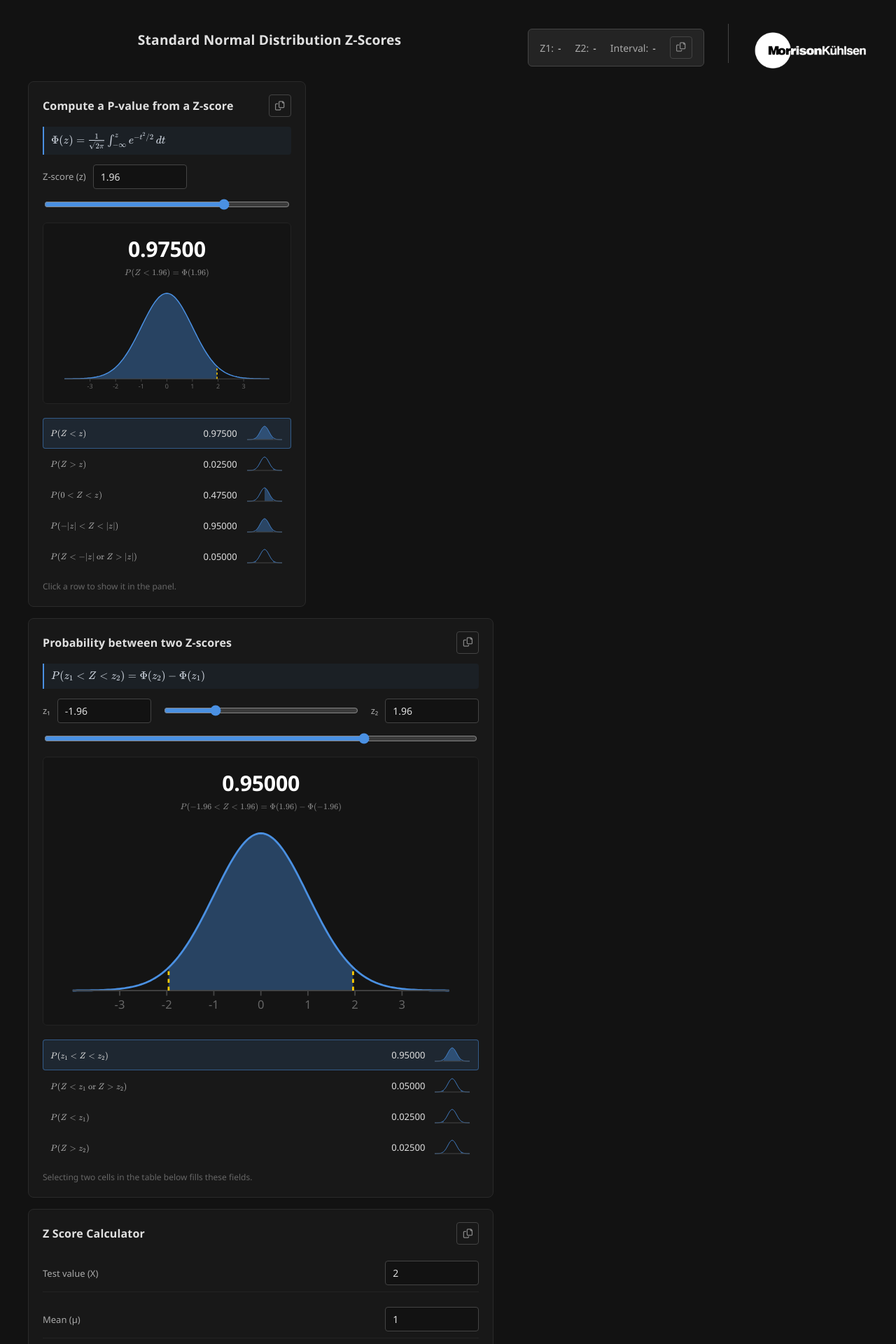
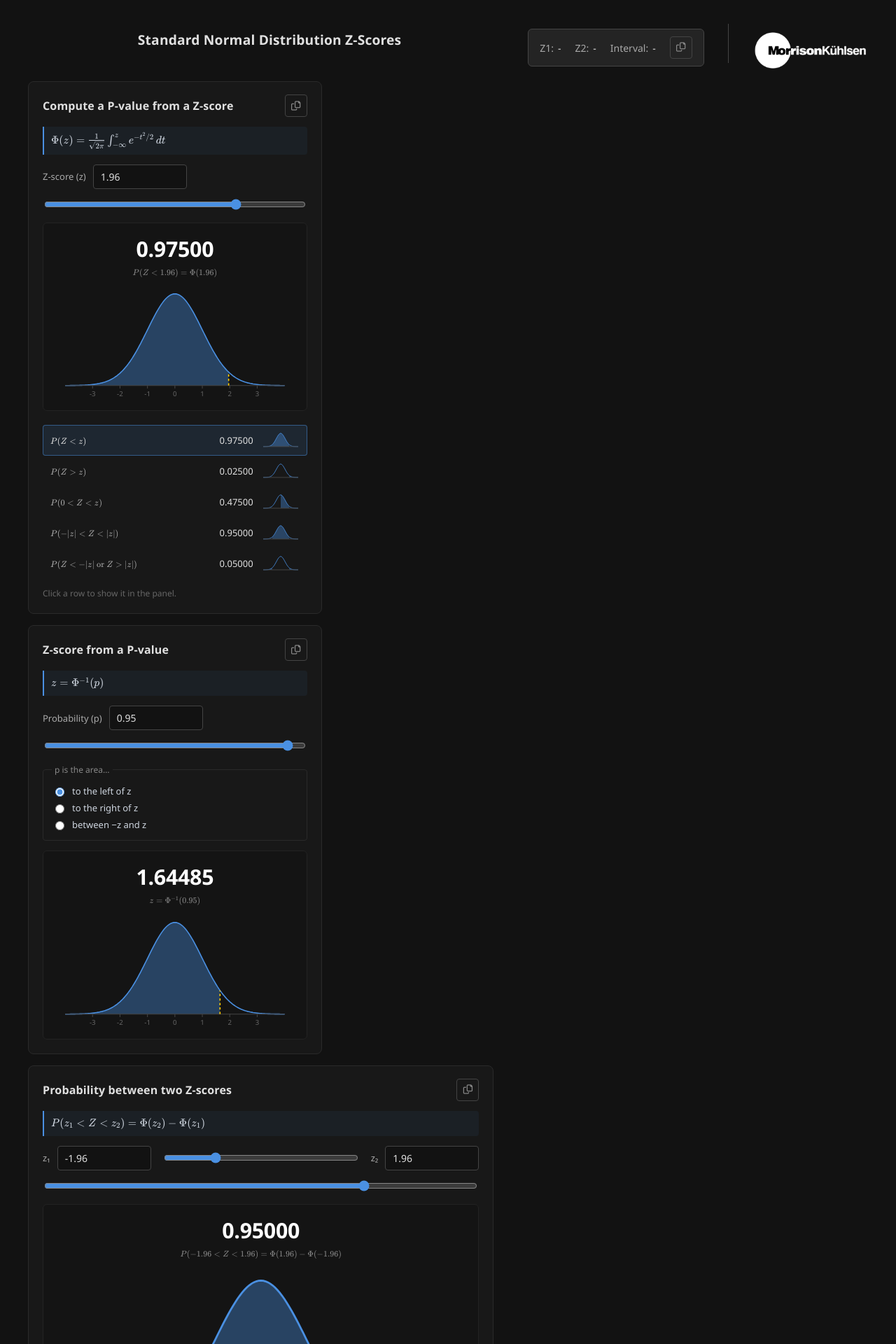
Before and after one commit to morrisonkuhlsen/morrisonkuhlsen, a Jekyll site: the page ztable.html, which Jekyll copies as it is, in a window 1280 px wide. Shown: the top 1920 px of the page at 70% size. Built offline with Jekyll 4.4.1, drawn with Linux system fonts in a browser that asks for light colours; some of the changed text lies outside the part shown.

Commit message:
feat: z a partir de uma probabilidade e cartão de valores críticos
O caminho de volta que faltava: dado p, qual z. A escolha da área é explícita
— à esquerda, à direita ou central —, porque o mesmo p dá três z diferentes e
supor um deles seria escolher pelo leitor.

O cartão de valores críticos cobre a consulta que se repete o dia inteiro:
80% a 99,9%, uni e bicaudal. Os números saem da mesma inversa, não de uma
lista escrita à mão, para não haver duas fontes de verdade — e cada um é um
botão que devolve o z ao primeiro card, fechando o ciclo valor crítico → área.

A inversa é a aproximação racional de Acklam com um passo de Halley sobre a
cdf: conferida contra os quantis de referência, o pior erro foi 1e-14.

Co-Authored-By: Claude Opus 5 <noreply@anthropic.com>

```diff
--- a/_data/standalone.yml
+++ b/_data/standalone.yml
@@ -124,8 +124,8 @@
   lang: pt
 - title: "Standard Normal Distribution | Z-Scores"
   url: "/ztable.html"
-  description: ""
-  tags: "tabela z normal padrão"
+  description: "Tabela Z com calculadoras: p-valor a partir de um z-score, probabilidade entre dois z-scores, z-score de um valor bruto, z a partir de uma probabilidade e valores críticos."
+  tags: "tabela z normal padrão calculadora p-valor valor crítico"
   lang: pt
 - title: "Student's t Distribution | T-Table"
   url: "/ttable.html"
--- a/assets/css/ztable-styles.css
+++ b/assets/css/ztable-styles.css
@@ -941,3 +941,85 @@ html::-webkit-scrollbar-thumb:hover { background: #4a4a4a; }
 .calc__formula::-webkit-scrollbar-thumb:hover {
     background: #4a4a4a;
 }
+
+
+/* Escolha da cauda na calculadora inversa. Três rádios, porque o mesmo p dá
+   três z diferentes conforme a área que se quer. */
+.calc__tails {
+    margin: 0 0 14px;
+    padding: 10px 12px;
+    border: 1px solid #2a2a2a;
+    border-radius: 4px;
+}
+
+.calc__legend {
+    padding: 0 4px;
+    color: #888;
+    font-size: 12px;
+}
+
+.calc__tails label {
+    display: flex;
+    align-items: center;
+    gap: 8px;
+    padding: 3px 0;
+    color: #cfd6e0;
+    font-size: 13px;
+    cursor: pointer;
+}
+
+.calc__tails input { accent-color: #4a90e2; }
+
+/* Valores críticos: consulta, não cálculo — por isso a tabela é compacta e
+   os números são botões, que devolvem o z para o primeiro card. */
+.critical {
+    width: 100%;
+    max-width: none;
+    margin: 0;
+    background: none;
+    border-collapse: collapse;
+    font-size: 12px;
+}
+
+.critical th,
+.critical td {
+    padding: 6px 4px;
+    text-align: right;
+    border-bottom: 1px solid #232323;
+    background: none;
+    font-size: 12px;
+}
+
+.critical thead th {
+    color: #888;
+    font-weight: 500;
+    border-bottom: 1px solid #444;
+    letter-spacing: 0;
+}
+
+.critical tbody th {
+    color: #ffcc00;
+    text-align: left;
+    font-weight: 600;
+}
+
+.critical tbody tr:hover > * { background: #1e1e1e; }
+
+.critical__z {
+    padding: 2px 6px;
+    border: 1px solid transparent;
+    border-radius: 3px;
+    background: none;
+    color: #e0e0e0;
+    font: inherit;
+    font-variant-numeric: tabular-nums;
+    cursor: pointer;
+    transition: border-color 0.15s, color 0.15s;
+}
+
+.critical__z:hover,
+.critical__z:focus-visible {
+    border-color: #4a90e2;
+    color: #fff;
+    outline: none;
+}
--- a/assets/js/ztable-calculators.js
+++ b/assets/js/ztable-calculators.js
@@ -45,6 +45,45 @@
   /* Probabilidade não passa de [0, 1]: apara o que sobra do arredondamento. */
   function limitar(p) {
     return Math.min(1, Math.max(0, p));
+  }
+
+  /* Φ⁻¹: o z que deixa p de área à esquerda. Começa pela aproximação racional
+     de Acklam (erro relativo ~1e-9) e fecha com um passo de Halley usando a
+     própria cdf — o resultado sai na precisão da máquina, que é o que se
+     espera de quem vai usar o número como valor crítico. */
+  var IA = [-3.969683028665376e+01, 2.209460984245205e+02, -2.759285104469687e+02,
+            1.383577518672690e+02, -3.066479806614716e+01, 2.506628277459239e+00];
+  var IB = [-5.447609879822406e+01, 1.615858368580409e+02, -1.556989798598866e+02,
+            6.680131188771972e+01, -1.328068155288572e+01];
+  var IC = [-7.784894002430293e-03, -3.223964580411365e-01, -2.400758277161838e+00,
+            -2.549732539343734e+00, 4.374664141464968e+00, 2.938163982698783e+00];
+  var ID = [7.784695709041462e-03, 3.224671290700398e-01, 2.445134137142996e+00,
+            3.754408661907416e+00];
+
+  function inversa(p) {
+    if (!(p > 0 && p < 1)) return NaN;
+
+    var corte = 0.02425;
+    var q, r, x;
+
+    if (p < corte) {
+      q = Math.sqrt(-2 * Math.log(p));
+      x = (((((IC[0] * q + IC[1]) * q + IC[2]) * q + IC[3]) * q + IC[4]) * q + IC[5]) /
+          ((((ID[0] * q + ID[1]) * q + ID[2]) * q + ID[3]) * q + 1);
+    } else if (p <= 1 - corte) {
+      q = p - 0.5;
+      r = q * q;
+      x = (((((IA[0] * r + IA[1]) * r + IA[2]) * r + IA[3]) * r + IA[4]) * r + IA[5]) * q /
+          (((((IB[0] * r + IB[1]) * r + IB[2]) * r + IB[3]) * r + IB[4]) * r + 1);
+    } else {
+      q = Math.sqrt(-2 * Math.log(1 - p));
+      x = -(((((IC[0] * q + IC[1]) * q + IC[2]) * q + IC[3]) * q + IC[4]) * q + IC[5]) /
+           ((((ID[0] * q + ID[1]) * q + ID[2]) * q + ID[3]) * q + 1);
+    }
+
+    var erro = cdf(x) - p;
+    var u = erro * Math.sqrt(2 * Math.PI) * Math.exp(x * x / 2);
+    return x - u / (1 + x * u / 2);
   }
 
   /* Densidade, só para desenhar a curva. */
@@ -411,6 +450,122 @@
     atualizar();
   }
 
+  /* ── 4. z a partir de uma probabilidade ──────────────────────────────────
+     O caminho inverso do primeiro card: "quero 95%" → z = 1,645 (ou 1,96, se
+     a área for a central). Qual das três leituras vale muda o resultado, por
+     isso a escolha é explícita em vez de suposta. */
+  function inversaCalc() {
+    var raiz = document.getElementById('calc-inverse');
+    if (!raiz) return;
+
+    var campo = raiz.querySelector('[data-campo]');
+    var slider = raiz.querySelector('[data-slider]');
+    var valor = raiz.querySelector('[data-valor]');
+    var legenda = raiz.querySelector('[data-legenda]');
+    var grafico = raiz.querySelector('[data-plot]');
+    var botao = raiz.querySelector('[data-copiar]');
+    var opcoes = raiz.querySelectorAll('input[name="inv-tail"]');
+
+    function cauda() {
+      for (var i = 0; i < opcoes.length; i++) {
+        if (opcoes[i].checked) return opcoes[i].value;
+      }
+      return 'left';
+    }
+
+    function atualizar() {
+      var p = num(campo, 0.95);
+      var tipo = cauda();
+
+      if (!(p > 0 && p < 1)) {
+        valor.textContent = '—';
+        tex(legenda, 'p\\in(0,1)', 'p must be between 0 and 1');
+        pintar(grafico, [], []);
+        return;
+      }
+
+      var z, faixas, expr;
+      if (tipo === 'left') {
+        z = inversa(p);
+        faixas = [[X0, z]];
+        expr = 'z=\\Phi^{-1}(' + enxuto(p) + ')';
+      } else if (tipo === 'right') {
+        z = inversa(1 - p);
+        faixas = [[z, X1]];
+        expr = 'z=\\Phi^{-1}(1-' + enxuto(p) + ')';
+      } else {
+        z = inversa((1 + p) / 2);
+        faixas = [[-Math.abs(z), Math.abs(z)]];
+        expr = 'z=\\Phi^{-1}\\!\\left(\\tfrac{1+' + enxuto(p) + '}{2}\\right)';
+      }
+
+      valor.textContent = isFinite(z) ? z.toFixed(5) : '—';
+      tex(legenda, expr, 'z = inverse of ' + p);
+      pintar(grafico, faixas, tipo === 'two' ? [-Math.abs(z), Math.abs(z)] : [z]);
+      raiz.dataset.copia = 'p = ' + p + ' (' + tipo + ')\nz = ' + z.toFixed(5);
+    }
+
+    if (botao) botao.addEventListener('click', function () { copiar(botao, raiz.dataset.copia); });
+    opcoes.forEach(function (o) { o.addEventListener('change', atualizar); });
+    parear(campo, slider, atualizar);
+    atualizar();
+  }
+
+  /* ── 5. valores críticos ─────────────────────────────────────────────────
+     A consulta que se repete o dia inteiro. Os números saem da inversa, e não
+     de uma lista escrita à mão, para não haver duas fontes de verdade. */
+  var NIVEIS = [0.80, 0.90, 0.95, 0.98, 0.99, 0.999];
+
+  function criticos() {
+    var raiz = document.getElementById('calc-critical');
+    if (!raiz) return;
+
+    var corpo = raiz.querySelector('[data-criticos]');
+    var botao = raiz.querySelector('[data-copiar]');
+
+    var linhas = NIVEIS.map(function (nivel) {
+      return {
+        nivel: nivel,
+        alfa: Math.round((1 - nivel) * 1000) / 1000,
+        uma: inversa(nivel),
+        duas: inversa((1 + nivel) / 2)
+      };
+    });
+
+    corpo.innerHTML = linhas.map(function (l) {
+      var rotulo = (l.nivel * 100).toFixed(l.nivel === 0.999 ? 1 : 0) + '%';
+      return '<tr>' +
+               '<th scope="row">' + rotulo + '</th>' +
+               '<td>' + l.alfa.toFixed(3) + '</td>' +
+               '<td><button type="button" class="critical__z" data-z="' + l.uma.toFixed(5) + '">' +
+                 l.uma.toFixed(3) + '</button></td>' +
+               '<td><button type="button" class="critical__z" data-z="' + l.duas.toFixed(5) + '">' +
+                 '±' + l.duas.toFixed(3) + '</button></td>' +
+             '</tr>';
+    }).join('');
+
+    /* Clicar num valor manda o z para o primeiro card, pelo mesmo evento que
+       a tabela usa — o caminho de volta do valor crítico para a área. */
+    corpo.addEventListener('click', function (e) {
+      var alvo = e.target.closest('.critical__z');
+      if (!alvo) return;
+      document.dispatchEvent(new CustomEvent('mk:z-escolhido', {
+        detail: { z: parseFloat(alvo.dataset.z) }
+      }));
+      var card = document.getElementById('calc-pvalue');
+      if (card) card.scrollIntoView({ block: 'nearest', behavior: 'smooth' });
+    });
+
+    if (botao) {
+      botao.addEventListener('click', function () {
+        copiar(botao, 'Confidence\tAlpha\tOne-tailed\tTwo-tailed\n' + linhas.map(function (l) {
+          return (l.nivel * 100) + '%\t' + l.alfa.toFixed(3) + '\t' +
+                 l.uma.toFixed(5) + '\t' + l.duas.toFixed(5);
+        }).join('\n'));
+      });
+    }
+  }
+
   /* ── Ponte com a tabela ──────────────────────────────────────────────────
      A tabela já destaca as células clicadas; aqui só lemos o z delas e o
      anunciamos por evento, para as calculadoras não precisarem conhecer o
@@ -471,8 +626,10 @@
   function iniciar() {
     formulasFixas();
     pvalor();
+    inversaCalc();
     entreDois();
     zEscore();
+    criticos();
     ponte();
   }
 
--- a/ztable.html
+++ b/ztable.html
@@ -102,6 +102,40 @@
       <ul class="calc__rows" data-linhas></ul>
     </div>
     <p class="calc__hint">Click a row to show it in the panel.</p>
+  </article>
+
+  <article class="calc__card" id="calc-inverse">
+    <header class="calc__head">
+      <h2 class="calc__title">Z-score from a P-value</h2>
+      <button class="calc__copy" type="button" data-copiar title="Copy results">
+        <i class="far fa-copy" aria-hidden="true"></i><span class="calc__copied">Copied</span>
+      </button>
+    </header>
+
+    <p class="calc__formula" data-tex="z=\Phi^{-1}(p)">z = Φ⁻¹(p)</p>
+
+    <div class="calc__inputs">
+      <label class="calc__field">
+        <span>Probability (p)</span>
+        <input type="number" data-campo step="0.001" min="0.0001" max="0.9999" value="0.95" inputmode="decimal">
+      </label>
+      <input class="calc__slider" type="range" data-slider min="0.001" max="0.999" step="0.001" value="0.95"
+             aria-label="Probability slider">
+    </div>
+
+    <fieldset class="calc__tails">
+      <legend class="calc__legend">p is the area…</legend>
+      <label><input type="radio" name="inv-tail" value="left" checked> to the left of z</label>
+      <label><input type="radio" name="inv-tail" value="right"> to the right of z</label>
+      <label><input type="radio" name="inv-tail" value="two"> between −z and z</label>
+    </fieldset>
+
+    <div class="calc__hero">
+      <output class="calc__value" data-valor>1.64485</output>
+      <span class="calc__caption" data-legenda>z</span>
+      <svg class="calc-plot" data-plot viewBox="0 0 320 150" role="img"
+           aria-label="Standard normal curve with the area that defines the z-score shaded"></svg>
+    </div>
   </article>
 
   </aside>
@@ -1287,6 +1321,28 @@
     </div>
   </article>
 
+  <article class="calc__card" id="calc-critical">
+    <header class="calc__head">
+      <h2 class="calc__title">Critical values</h2>
+      <button class="calc__copy" type="button" data-copiar title="Copy table">
+        <i class="far fa-copy" aria-hidden="true"></i><span class="calc__copied">Copied</span>
+      </button>
+    </header>
+
+    <table class="critical">
+      <thead>
+        <tr>
+          <th scope="col">Conf.</th>
+          <th scope="col">α</th>
+          <th scope="col">One-tailed</th>
+          <th scope="col">Two-tailed</th>
+        </tr>
+      </thead>
+      <tbody data-criticos></tbody>
+    </table>
+    <p class="calc__hint">Click a value to send it to the p-value calculator.</p>
+  </article>
+
   </aside>
 
 </div>
```
